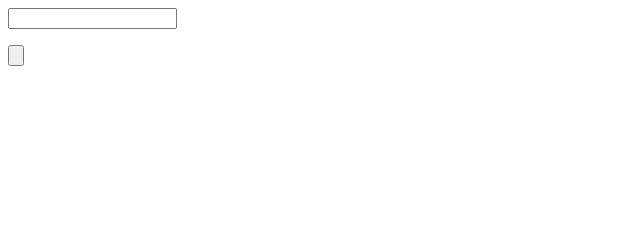
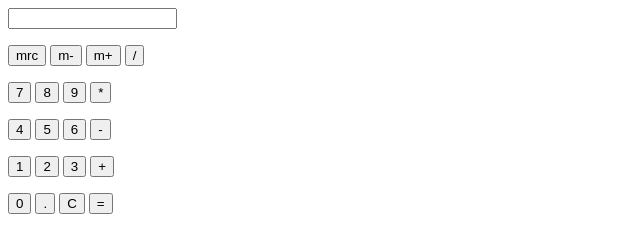
Before and after one commit to Emelay/Calculator, a plain HTML site: page index.html in a window 1280 px wide. Shown: the whole page, without its empty margins (0-640 px from the left). Drawn offline with Linux system fonts and the light colour scheme.

Commit message:
Finished buttons

```diff
--- a/index.html
+++ b/index.html
@@ -15,17 +15,39 @@
 	<div class= "display">
 		<input type= "text" readonly size= "18" id="id">
 	</div>
-</div>
+
 	<div class= "keys">
 		<p>
-			<input type= "button">
+			<input type= "button" class= "button function" value= "mrc" onclick= "">
+			<input type= "button" class= "button function" value= "m-" onclick= "">
+			<input type= "button" class= "button function" value= "m+" onclick= "">
+			<input type= "button" class= "button operator" value= "/" onclick= "v('/')">
 		</p>
 		<p>
+			<input type= "button" class= "button number" value= "7" onclick= "v('7')">
+			<input type= "button" class= "button number" value= "8" onclick= "v('8')">
+			<input type= "button" class= "button number" value= "9" onclick= "v('9')">
+			<input type= "button" class= "button operator" value= "*" onclick= "v('*')">
 		</p>
 		<p>
+			<input type= "button" class= "button number" value= "4" onclick= "v('4')">
+			<input type= "button" class= "button number" value= "5" onclick= "v('5')">
+			<input type= "button" class= "button number" value= "6" onclick= "v('6')">
+			<input type= "button" class= "button operator" value= "-" onclick= "v('-')">
 		</p>
 		<p>
+			<input type= "button" class= "button number" value= "1" onclick= "v('1')">
+			<input type= "button" class= "button number" value= "2" onclick= "v('2')">
+			<input type= "button" class= "button number" value= "3" onclick= "v('3')">
+			<input type= "button" class= "button operator" value= "+" onclick= "v('+')">
 		</p>
+		<p>
+			<input type= "button" class= "button number" value= "0" onclick= "v('0')">
+			<input type= "button" class= "button number" value= "." onclick= "v('.')">
+			<input type= "button" class= "button function" value= "C" onclick= "d(' ')">
+			<input type= "button" class= "button operator" value= "=" onclick= "e( )">
+		</p>
+	</div>
 	</div>
 
 
```
